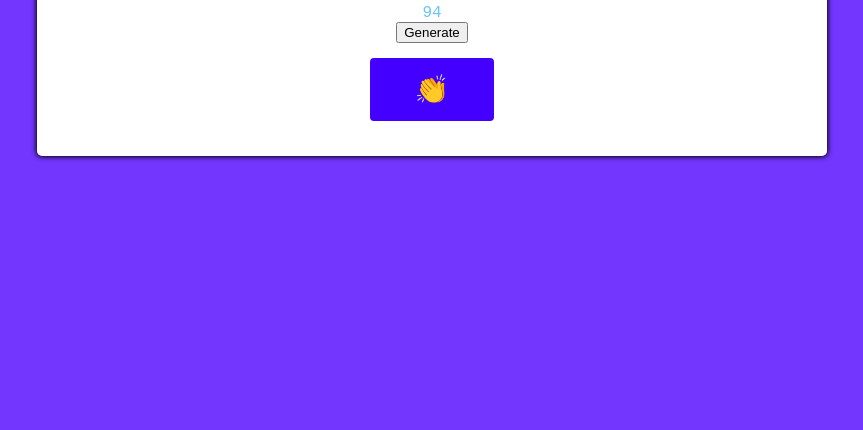
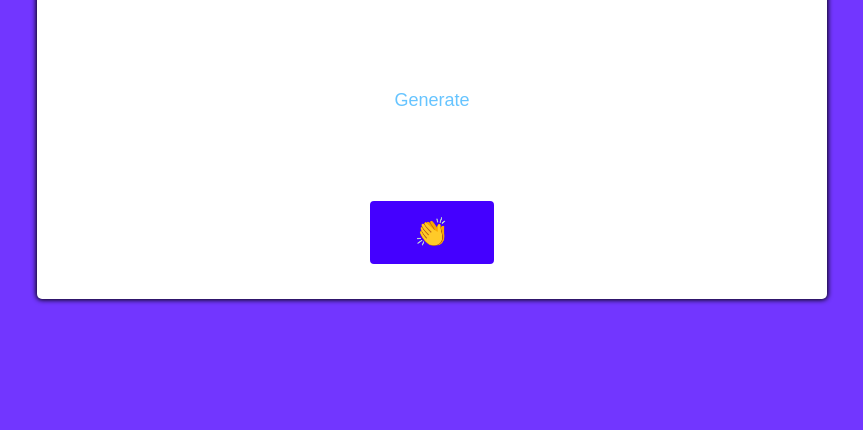
Before and after one commit to Codecademy/deploying-a-static-site-with-netlify-sample, a plain HTML site: page index.html in a window 1280 px wide. Shown: the part 370-800 px from the top of the page, without its empty margins (208-1071 px from the left). Drawn offline with Linux system fonts and the light colour scheme; a web font is replaced by a local one.

Commit message:
Update style.css

```diff
--- a/style.css
+++ b/style.css
@@ -38,3 +38,54 @@ body {
 .button:active {
   border: 5px solid #ffd300;
 }
+
+/* Random Number */
+
+
+#numGen {
+
+  width: 220px;
+  padding: 50px;
+  margin: auto;
+  border: 2px solid var(--color-hyper-500);
+  background: var(--color-800);
+  border-radius: 12px;
+  text-align: center;
+  font-weight: bold;
+  font-size:4em;
+  font-family: 'Rubik', sans-serif;
+
+}
+
+#But {
+
+    display: block;
+    width: 100%;
+    padding: 15px 0;
+    margin: 30px 0 50px 0;
+    border-radius: 5px;
+    text-align: center;
+
+}
+
+#Generate {
+    border: 1px solid var(--color-paleBlue);
+    width: 25%;
+    padding:10px;
+
+    font-size: 14px;
+    border-radius: 12px;
+    background-color: var(--color-hyper-500);
+    cursor: pointer;
+    color: #66C4FF;
+    font-family: 'Rubik', sans-serif;
+    font-size: 18px;
+
+}
+
+#Generate:hover {
+    transform: scale(1.15);
+    background-color: #66C4FF;
+    color: var(--color-hyper-500);
+    border: 1px solid var(--color-hyper-500);
+}
```
